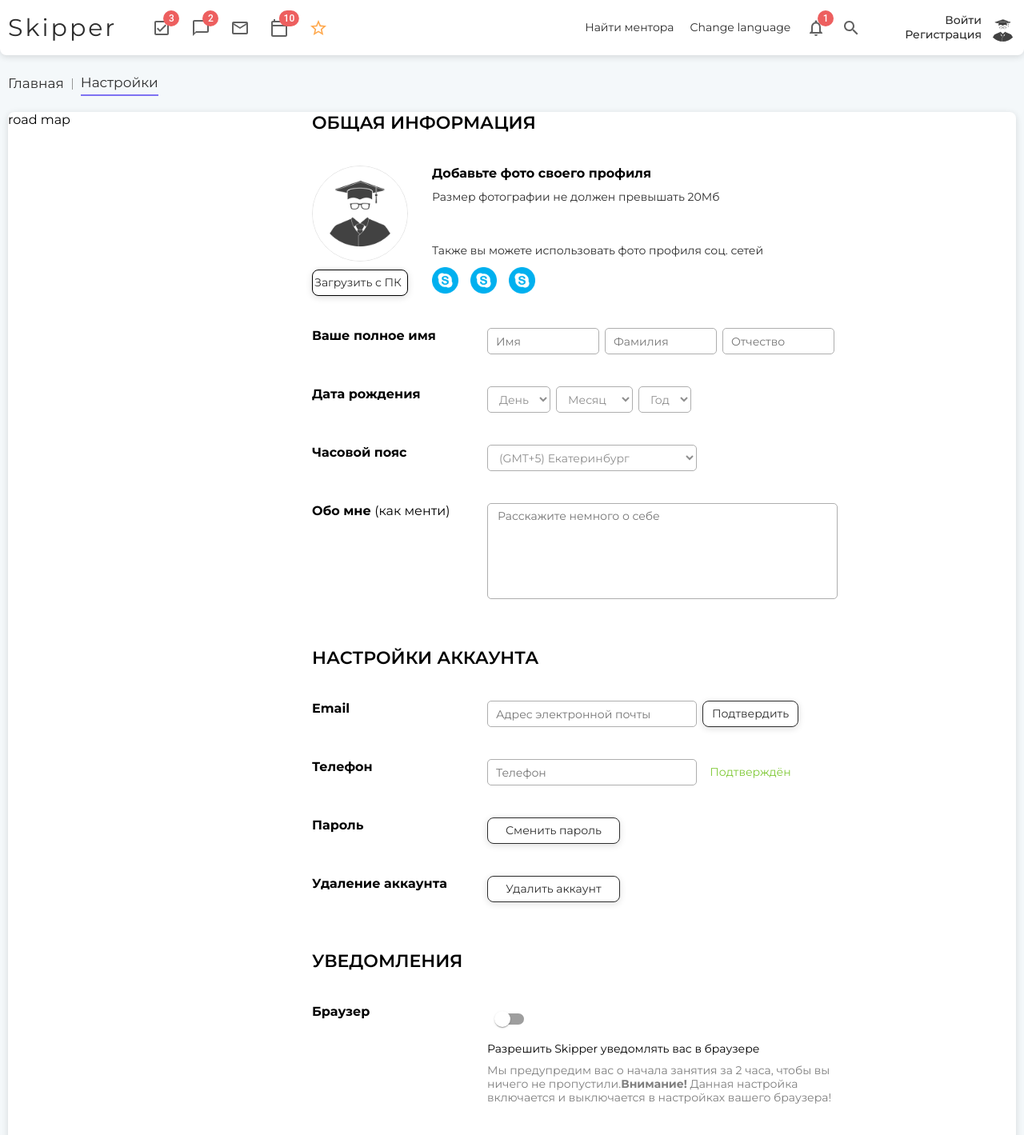
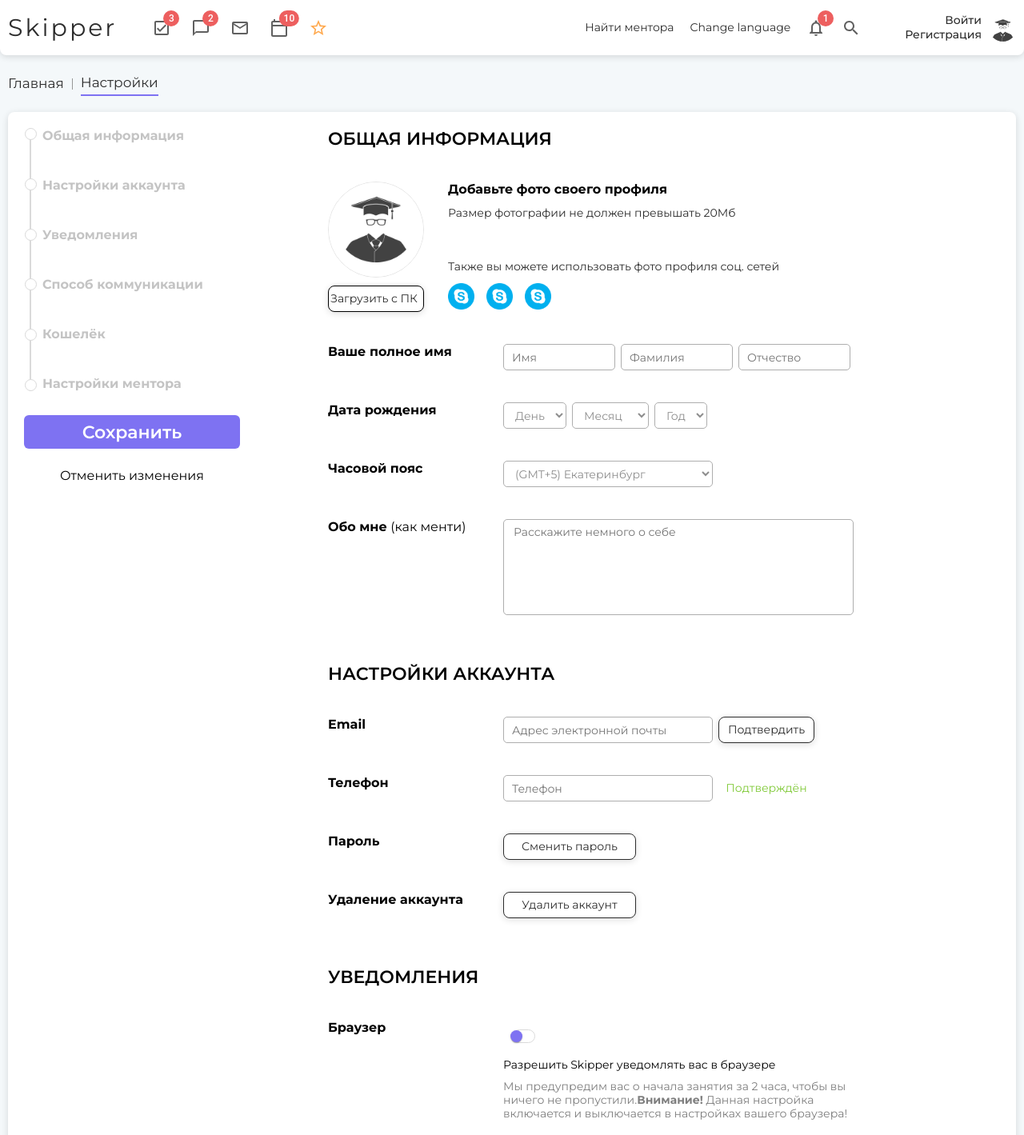
Before and after one commit to Hlopunoff/skipper, a React (Create React App) app: page /settings in a window 1280 px wide. Shown: the top 1419 px of the page at 80% size. Built offline with nearby package versions, Linux system fonts and the light colour scheme; the HTML template or start-up script is replaced by a standard one.

Commit message:
Доделал верстку страницы настроек, сделал частичный функционал меню при скролле, но с небольшими багами

```diff
--- a/src/components/settings/Settings.tsx
+++ b/src/components/settings/Settings.tsx
@@ -1,3 +1,5 @@
+import {useRef, useEffect, useState, FC} from 'react';
+
 import Switch from '@mui/material/Switch';
 
 import st from './settings.module.scss';
@@ -6,10 +8,29 @@ import skypeIcon from '../../assets/img/skype.png';
 import creditCardIcon from '../../assets/img/creditCard.png';
 import certificateImg from '../../assets/img/certificate.png';
 
-export const Settings = () => {
+interface ISettingsProps {
+    getEndpoints: (data: number[]) => void;
+}
+
+export const Settings:FC<ISettingsProps> = ({getEndpoints}) => {
+    const settingsFormRef = useRef<HTMLFormElement>(null);
+
+    useEffect(() => {
+        if(settingsFormRef.current) {
+            const endpoints: number[] = [];
+
+            settingsFormRef.current?.childNodes.forEach(child => {
+                //TODO Пофиксить баг с отображением
+                endpoints.push((child as HTMLDivElement).scrollTop);
+            });
+            getEndpoints(endpoints);
+        }
+    }, []);
+
+
     return (
         <div className={st['settings']}>
-            <form action="POST" className={st['settings__form']}>
+            <form action="POST" className={st['settings__form']} ref={settingsFormRef}>
                 <div className={st['settings__section']}>
                     <h3 className={st['settings__title']}>Общая информация</h3>
                     <div className={st['settings__img']}>
@@ -113,7 +134,29 @@ export const Settings = () => {
                     <div className={st['settings__notificationsInfo']}>
                         <label htmlFor="" className={st['settings__label']}>Браузер</label>
                         <div className={st['settings__fields']}>
-                            <Switch/>
+                            <Switch sx={{
+                                '& .MuiSwitch-thumb': {
+                                    color: '#7E72F2',
+                                    height: '15px',
+                                    width: '15px',
+                                    marginTop: '4px'
+
+                                },
+                                '& .MuiSwitch-track': {
+                                    backgroundColor: '#fff',
+                                    border: '1px solid #9E9E9E',
+                                    height: '17px',
+                                    width: '28px',
+                                    borderRadius: '15px'
+                                },
+                                '& .PrivateSwitchBase-input': {
+                                    margin: '0px',
+                                    padding: '0px'
+                                },
+                                '& .css-5ryogn-MuiButtonBase-root-MuiSwitch-switchBase.Mui-checked+.MuiSwitch-track': {
+                                    backgroundColor: 'rgb(143, 133, 236)'
+                                }
+                            }} />
                             <span className={st['settings__notificationsPermission']}>Разрешить Skipper уведомлять вас в браузере</span>
                             <p className={st['settings__notificationsWarning']}>Мы предупредим вас о начала занятия за 2 часа, чтобы вы ничего не пропустили.<b>Внимание!</b> Данная настройка включается и выключается в настройках вашего браузера!</p>
                         </div>
@@ -190,7 +233,29 @@ export const Settings = () => {
                     <div className={st['settings__mentor']}>
                         <label htmlFor="" className={st['settings__label']}>Текущий статус</label>
                         <div className={st['settings__fields']}>
-                            <Switch />
+                            <Switch sx={{
+                                '& .MuiSwitch-thumb': {
+                                    color: '#7E72F2',
+                                    height: '15px',
+                                    width: '15px',
+                                    marginTop: '4px'
+
+                                },
+                                '& .MuiSwitch-track': {
+                                    backgroundColor: '#fff',
+                                    border: '1px solid #9E9E9E',
+                                    height: '17px',
+                                    width: '28px',
+                                    borderRadius: '15px'
+                                },
+                                '& .PrivateSwitchBase-input': {
+                                    margin: '0px',
+                                    padding: '0px'
+                                },
+                                '& .css-5ryogn-MuiButtonBase-root-MuiSwitch-switchBase.Mui-checked+.MuiSwitch-track': {
+                                    backgroundColor: 'rgb(143, 133, 236)'
+                                }
+                            }}/>
                             <span className={st['settings__mentorStatus']}>Активный <img src="" alt="" className="tip" /></span>
                         </div>
                     </div>
--- /dev/null
+++ b/src/components/settingsMenu/SettingsMenu.tsx
@@ -0,0 +1,63 @@
+import {useRef, useEffect, FC, useState} from 'react';
+
+import st from './settingsMenu.module.scss';
+
+interface ISettingsMenuProps {
+    endpoints: number[];
+}
+
+export const SettingsMenu:FC<ISettingsMenuProps> = ({endpoints}) => {
+    const [checkpoints, setCheckpoints] = useState<number[]>([]);
+    const settingsListRef = useRef<HTMLUListElement>(null);
+
+    const handleScroll = () => {
+        if(settingsListRef.current) {
+            settingsListRef.current.childNodes.forEach((child, i) => {
+                console.log((child as HTMLLIElement).scrollHeight, checkpoints[i]);
+                if(window.scrollY >= checkpoints[i]) {
+                    settingsListRef.current?.childNodes.forEach(item => {
+                        (item as HTMLLIElement).classList.remove('menu__settingsItem_current');
+                    });
+                    (settingsListRef.current?.childNodes.item(settingsListRef.current.childNodes.length - 1) as HTMLDivElement).childNodes.forEach(step => {
+                        (step as HTMLDivElement).classList.remove('menu__settingsStep_current');
+                    });
+
+                    (child as HTMLLIElement).classList.add('menu__settingsItem_current');
+                    (settingsListRef.current?.childNodes.item(settingsListRef.current.childNodes.length - 1).childNodes.item(i) as HTMLDivElement).classList.add('menu__settingsStep_current');
+                }
+            });
+        }
+    };
+
+    useEffect(() => {
+        setCheckpoints(endpoints);
+        window.addEventListener('scroll', handleScroll);
+
+        return () => window.removeEventListener('scroll', handleScroll);
+    }, []);
+
+    return (
+        <div className={st['menu']}>
+            <ul className={st['menu__list']} ref={settingsListRef}>
+                <li className={st['menu__settingsItem']}>Общая информация</li>
+                <li className={st['menu__settingsItem']}>Настройки аккаунта</li>
+                <li className={st['menu__settingsItem']}>Уведомления</li>
+                <li className={st['menu__settingsItem']}>Способ коммуникации</li>
+                <li className={st['menu__settingsItem']}>Кошелёк</li>
+                <li className={st['menu__settingsItem']}>Настройки ментора</li>
+                <div className={st['steps']}>
+                    <div className={st['settingsStep']}></div>
+                    <div className={st['settingsStep']}></div>
+                    <div className={st['settingsStep']}></div>
+                    <div className={st['settingsStep']}></div>
+                    <div className={st['settingsStep']}></div>
+                    <div className={st['settingsStep']}></div>
+                </div>
+            </ul>
+            <div className={st['menu__cla']}>
+                <button className={st['menu__confirmChanges']}>Сохранить</button>
+                <button className={st['menu__cancelChanges']}>Отменить изменения</button>
+            </div>
+        </div>
+    );
+};
--- /dev/null
+++ b/src/components/settingsMenu/settingsMenu.module.scss
@@ -0,0 +1,76 @@
+@import '../../styles/colors';
+.menu {
+    position: fixed;
+    width: 270px;
+    &__list {
+        position: relative;
+        padding-left: 23px;
+        list-style-type: none;
+        display: flex;
+        flex-direction: column;
+        row-gap: 43px;
+        & .steps {
+            position: absolute;
+            display: flex;
+            flex-direction: column;
+            align-items: center;
+            justify-content: space-between;
+            left: 7px;
+            top: 0;
+            height: 100%;
+            width: 2px;
+            background-color: #DADADA;
+        }
+        .settingsStep {
+            width: 15px;
+            height: 15px;
+            background-color: #fff;
+            border-radius: 50%;
+            border: 1px solid #D8D8D8;
+            &_current {
+                background-color: $main-purple;
+                border: 1px solid $main-purple;
+            }
+        }
+    }
+    &__settingsItem {
+        user-select: none;
+        font-style: normal;
+        font-weight: 700;
+        font-size: 16px;
+        line-height: 19px;
+        color: #C4C4C4;
+        &_current {
+            color: #000;
+        }
+    }
+    &__cla {
+        margin-top: 30px;
+        display: flex;
+        flex-direction: column;
+        row-gap: 12px;
+    }
+    &__confirmChanges {
+        width: 100%;
+        height: 42px;
+        border: none;
+        border-radius: 6px;
+        background-color: $main-purple;
+        color: #fff;
+        font-style: normal;
+        font-weight: 600;
+        font-size: 22px;
+        line-height: 27px;
+    }
+    &__cancelChanges {
+        background-color: #fff;
+        width: 100%;
+        height: 42px;
+        border: none;
+        font-style: normal;
+        font-weight: 400;
+        font-size: 16px;
+        line-height: 19px;
+        color: #000;
+    }
+}
--- a/src/index.scss
+++ b/src/index.scss
@@ -78,3 +78,12 @@ button {
   flex-direction: column !important;
   row-gap: 10px !important;
 }
+
+.menu__settingsItem_current {
+  color: #000 !important;
+}
+
+.menu__settingsStep_current {
+  background-color: $main-purple !important;
+  border: 1px solid $main-purple !important;
+}
--- a/src/pages/settingsPage/SettingsPage.tsx
+++ b/src/pages/settingsPage/SettingsPage.tsx
@@ -1,16 +1,21 @@
+import { useState } from 'react';
+
 import { Settings } from '../../components/settings/Settings';
+import { SettingsMenu } from '../../components/settingsMenu/SettingsMenu';
 
 import st from './settingsPage.module.scss';
 
 export const SettingsPage = () => {
+    const [endpoints, setEndpoints] = useState<number[]>([]);
+
     return (
         <section className={st['settings']}>
             <div className="container">
                 <div className={st['settings__content']}>
                     <div className={st['settings__roadmap']}>
-                        road map
+                        <SettingsMenu endpoints={endpoints}/>
                     </div>
-                    <Settings/>
+                    <Settings getEndpoints={(data: number[]) => {setEndpoints(data)}}/>
                 </div>
             </div>
         </section>
--- a/src/pages/settingsPage/settingsPage.module.scss
+++ b/src/pages/settingsPage/settingsPage.module.scss
@@ -1,5 +1,7 @@
 .settings {
     &__content {
+        position: relative;
+        padding: 20px 20px 100px 20px;
         width: 100%;
         display: flex;
         column-gap: 110px;
@@ -8,7 +10,6 @@
         border-radius: 8px;
     }
     &__roadmap {
-        //! убрать, когда сделаю компонент
         width: 270px;
     }
 }
--- a/tsconfig.json
+++ b/tsconfig.json
@@ -1,6 +1,6 @@
 {
   "compilerOptions": {
-    "target": "es5",
+    "target": "ES6",
     "lib": [
       "dom",
       "dom.iterable",
```
